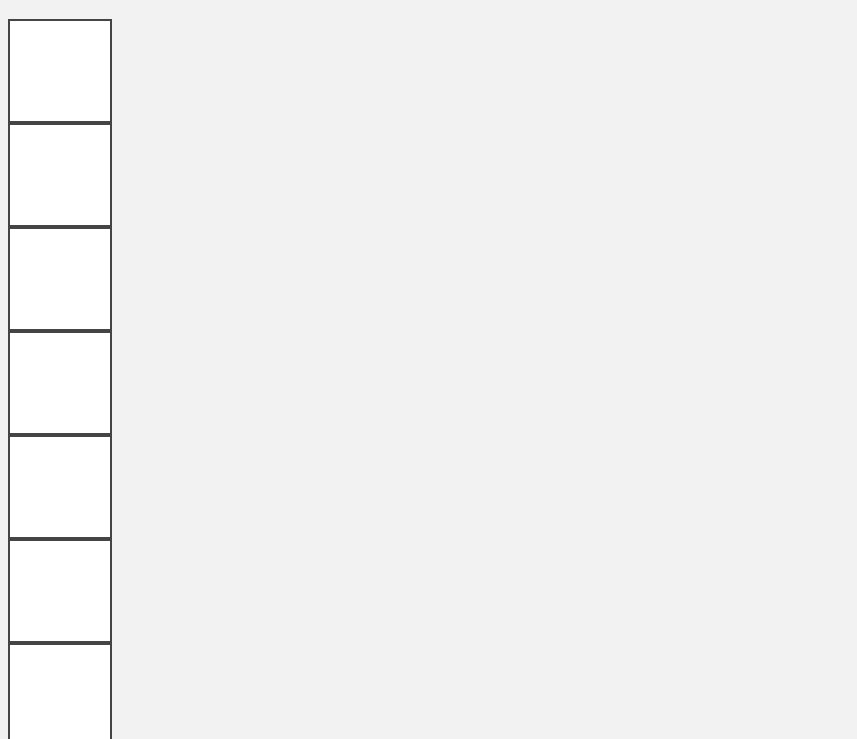
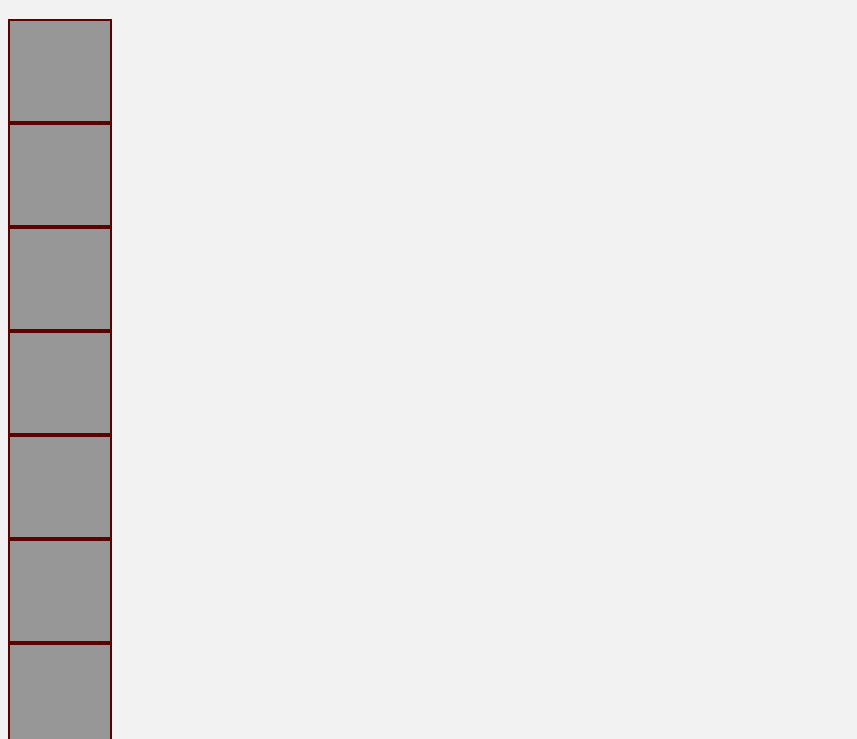
Before and after one commit to sophialberton/engenhariaSoftware, a plain HTML site: page 05.08/ExercicioJogoXO/index.html in a window 1280 px wide. Shown: the part 61-800 px from the top of the page, without its empty margins (0-857 px from the left). Drawn offline with Linux system fonts and the light colour scheme.

Commit message:
style: mudei a cor

```diff
--- a/05.08/ExercicioJogoXO/style.css
+++ b/05.08/ExercicioJogoXO/style.css
@@ -15,8 +15,8 @@ body {
 .cell {
   width: 100px;
   height: 100px;
-  background-color: white;
-  border: 2px solid #444;
+  background-color: rgb(151, 151, 151);
+  border: 2px solid #5e0000;
   font-size: 2.5rem;
   display: flex;
   justify-content: center;
```
